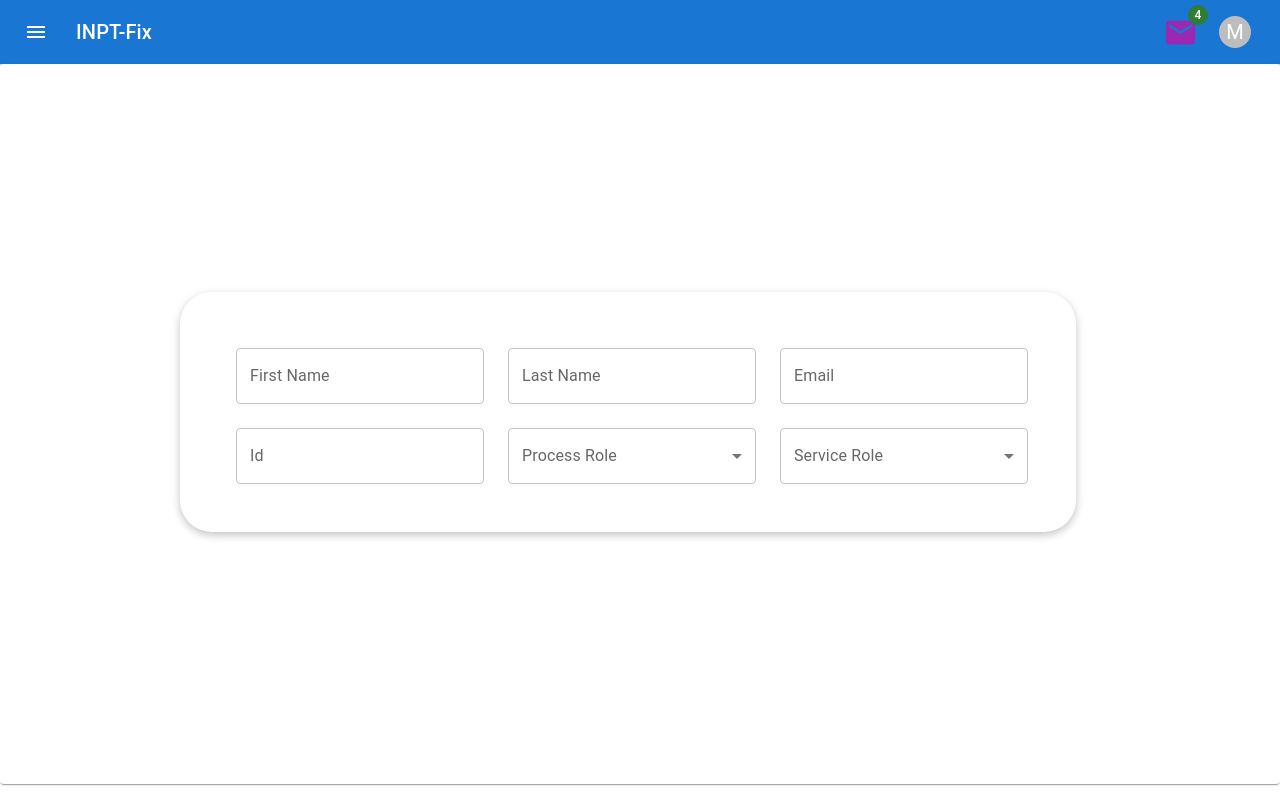
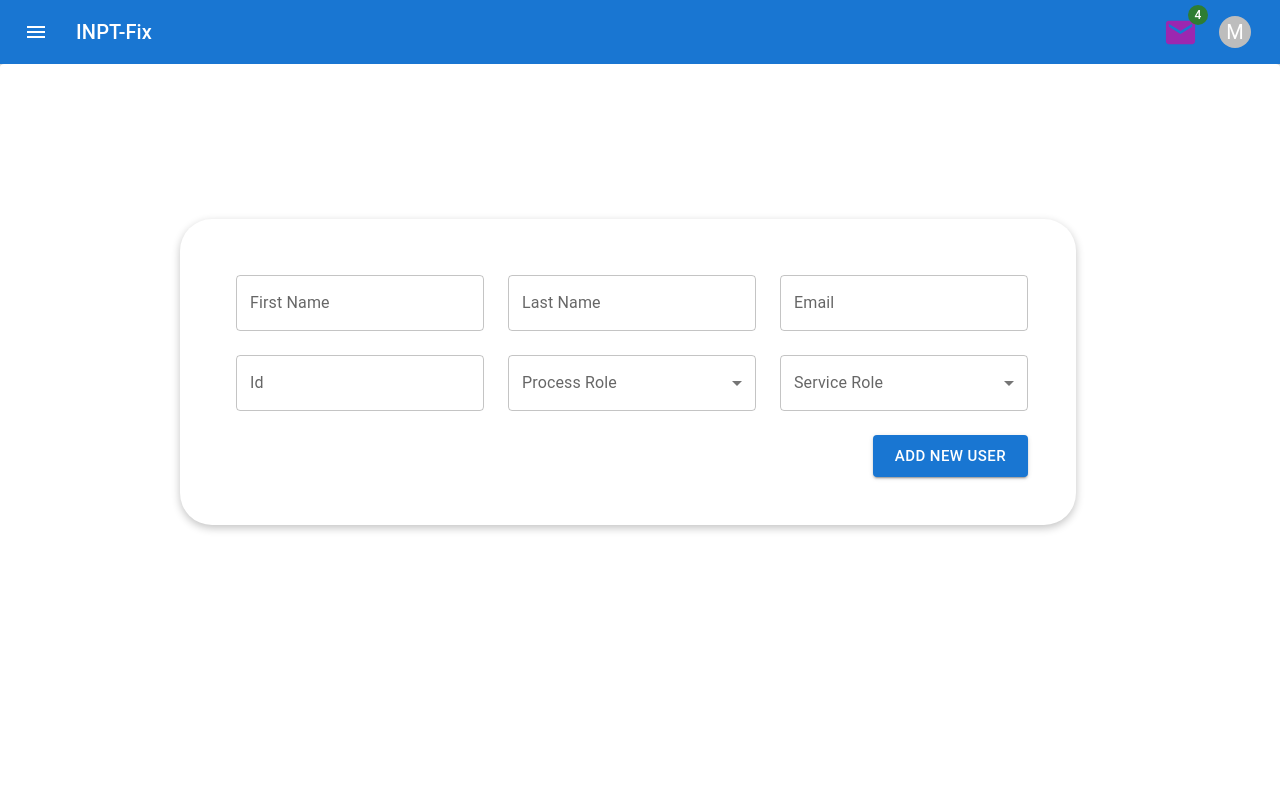
Before and after one commit to SimoBekacem/inpt-fix, a React (Create React App) app: page / in a window 1280 px wide. Built offline with nearby package versions, Linux system fonts and the light colour scheme.

Commit message:
finishing the profile form

```diff
--- /dev/null
+++ b/src/features/Admin/Admin_ProfileCreator/components/AddButton/AddButton.component.js
@@ -0,0 +1,20 @@
+import React from 'react';
+import { Box, Button } from '@mui/material';
+
+const AddButton = ({ label }) => {
+	return (
+		<Box
+			sx={{
+				display: 'flex',
+				justifyContent: 'end',
+				alignItems: 'center',
+			}}
+		>
+			<Button variant='contained' size='large'>
+				{label}
+			</Button>
+		</Box>
+	);
+};
+
+export default AddButton;
--- a/src/features/Admin/Admin_ProfileCreator/components/ProfileForm /ProfileForm.component.js
+++ b/src/features/Admin/Admin_ProfileCreator/components/ProfileForm /ProfileForm.component.js
@@ -6,6 +6,7 @@ import {
 } from '../../constants/ProfileFormLabels';
 
 import ProfileFormDropdown from '../ProfileFormDropdonw/ProfileFormDropdonw.compoenent';
+import AddButton from '../AddButton/AddButton.component';
 
 // greedy gost
 const ProfileForm = () => {
@@ -15,8 +16,9 @@ const ProfileForm = () => {
 				display: 'flex',
 				justifyContent: 'center',
 				alignItems: 'center',
-				height: '90vh',
+				height: '80vh',
 			}}
+			elevation={0}
 		>
 			<Grid
 				container
@@ -32,10 +34,10 @@ const ProfileForm = () => {
 					return (
 						<Grid item xs={4}>
 							<TextField
-								sx={{ minWidth: 170 }}
 								id='outlined-basic'
 								label={label}
 								variant='outlined'
+								size='large'
 							/>
 						</Grid>
 					);
@@ -47,6 +49,9 @@ const ProfileForm = () => {
 						</Grid>
 					);
 				})}
+				<Grid item xs={12}>
+					<AddButton label={'Add New User'} />
+				</Grid>
 			</Grid>
 		</Paper>
 	);
```
